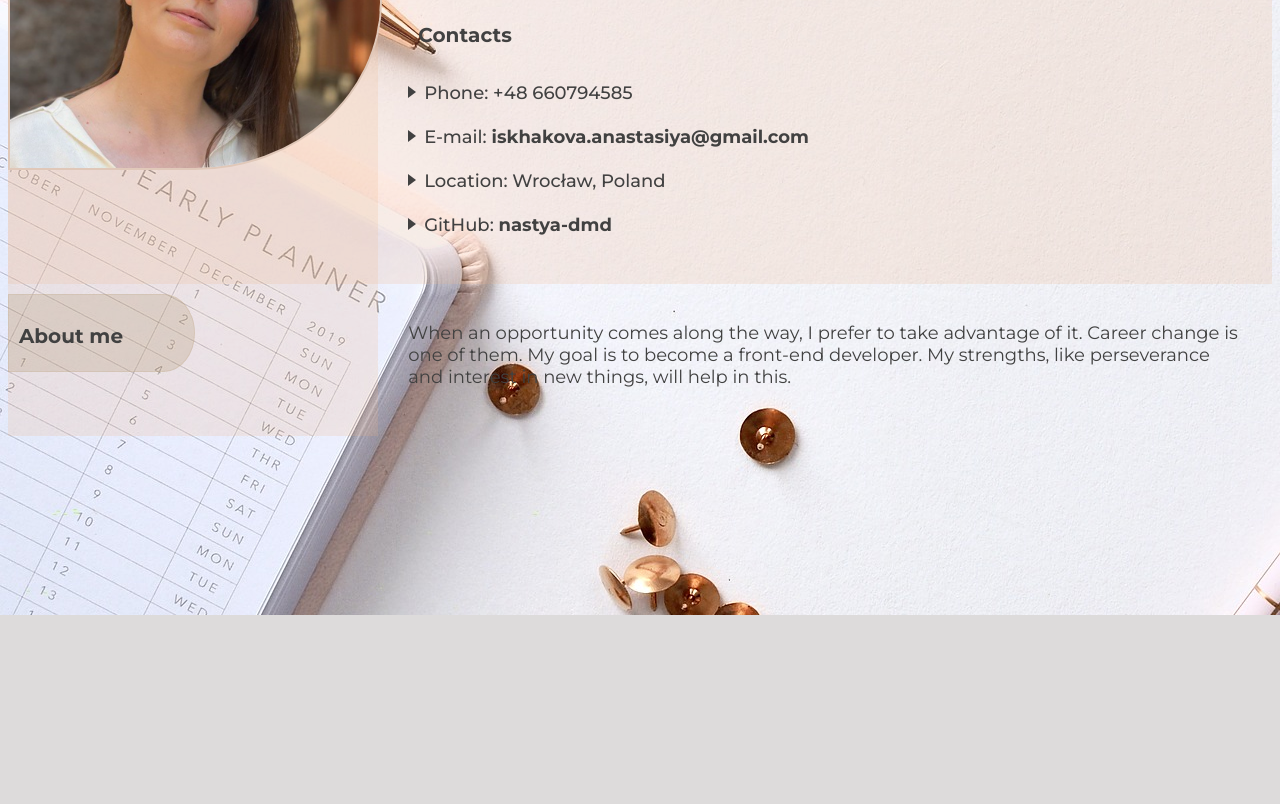
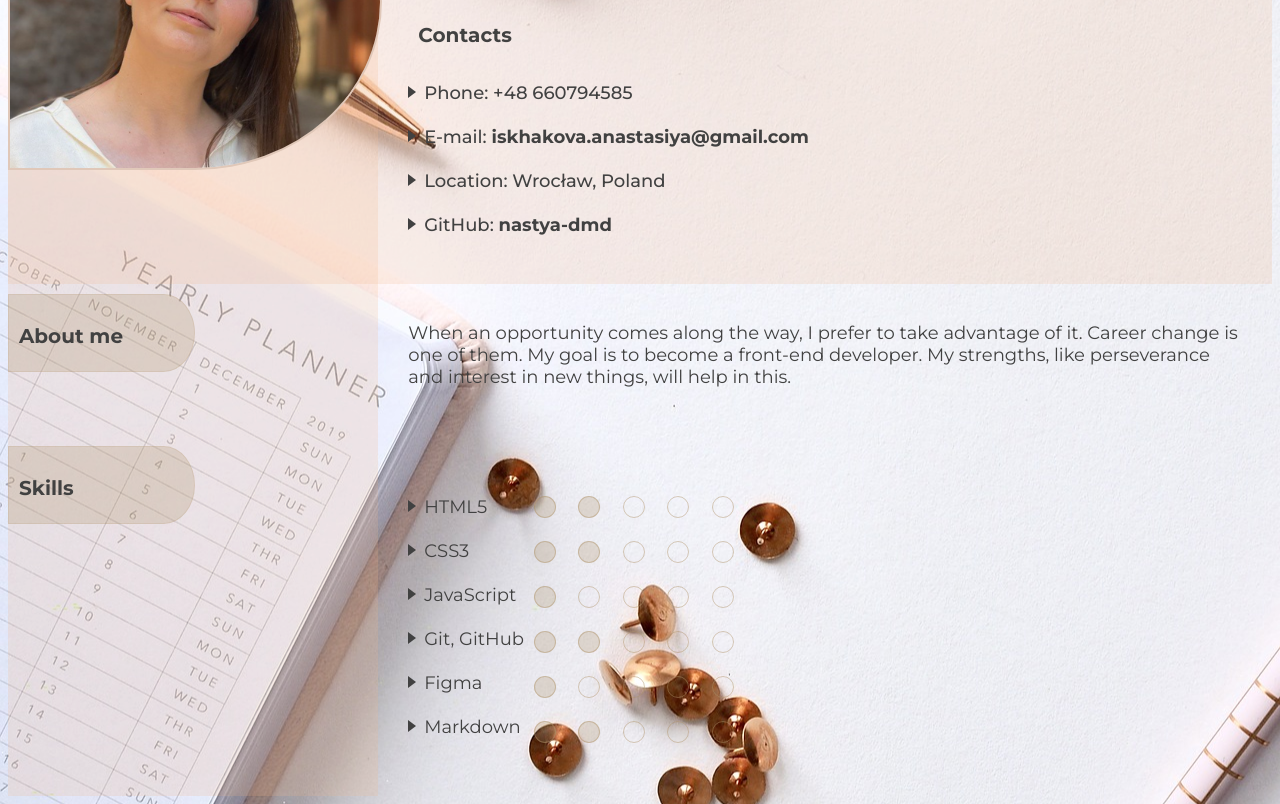
Before and after one commit to nastya-dmd/pre-rsschool-cv, a plain HTML site: page index.html in a window 1280 px wide. Shown: the part 185-989 px from the top of the page. Before the commit the page ends 800 px from the top, so only its background shows below. Drawn offline with Linux system fonts and the light colour scheme.

Commit message:
feat: add section Skills

```diff
--- a/index.html
+++ b/index.html
@@ -27,7 +27,7 @@
             </nav>
             <section>
                 <div>
-                    <h1>Anastasiya Dziamidcyk</h1>
+                    <h1>Anastasiya Dziamidchyk</h1>
                 </div>
                 <div class="contacts">
                     <h2>Contacts</h2>
@@ -61,6 +61,69 @@
                     new things, will help in this.</p>
             </div>
         </section>
+        <section class="row">
+            <div class="left" id="skills">
+                <div class="border">
+                    <h2>Skills</h2>
+                </div>
+            </div>
+            <div class="right">
+                <div class="right-container">
+                    <ul class="list">
+                        <li>HTML5 </li>
+                        <li>CSS3</li>
+                        <li>JavaScript</li>
+                        <li>Git, GitHub</li>
+                        <li>Figma</li>
+                        <li>Markdown </li>
+                    </ul>
+                    <div class="dots-container">
+                        <div class="dots-row">
+                            <div class="dots active"></div>
+                            <div class="dots active"></div>
+                            <div class="dots"></div>
+                            <div class="dots"></div>
+                            <div class="dots"></div>
+                        </div>
+                        <div class="dots-row">
+                            <div class="dots active"></div>
+                            <div class="dots active"></div>
+                            <div class="dots"></div>
+                            <div class="dots"></div>
+                            <div class="dots"></div>
+                        </div>
+                        <div class="dots-row">
+                            <div class="dots active"></div>
+                            <div class="dots"></div>
+                            <div class="dots"></div>
+                            <div class="dots"></div>
+                            <div class="dots"></div>
+                        </div>
+                        <div class="dots-row">
+                            <div class="dots active"></div>
+                            <div class="dots active"></div>
+                            <div class="dots"></div>
+                            <div class="dots"></div>
+                            <div class="dots"></div>
+                        </div>
+                        <div class="dots-row">
+                            <div class="dots active"></div>
+                            <div class="dots"></div>
+                            <div class="dots"></div>
+                            <div class="dots"></div>
+                            <div class="dots"></div>
+                        </div>
+                        <div class="dots-row">
+                            <div class="dots active"></div>
+                            <div class="dots active"></div>
+                            <div class="dots"></div>
+                            <div class="dots"></div>
+                            <div class="dots"></div>
+                        </div>
+                    </div>
+                </div>
+            </div>
+        </section>
     </main>
 </body>
 </html>
--- a/style.css
+++ b/style.css
@@ -192,3 +192,32 @@ h2 {
     width: 100%;
     height: 100%;
 }
+
+.right-container {
+    display: flex;
+}
+
+.dots-container {
+    display: flex;
+    flex-direction: column;
+    margin-top: 40px;
+}
+
+.dots-row {
+    width: 200px;
+    margin-bottom: 23px;
+    margin-left: 10px;
+    display: flex;
+    justify-content: space-between;
+}
+
+.dots {
+    width: 20px;
+    height: 20px;
+    border: 1px solid rgba(175, 147, 105, 0.459);
+    border-radius: 50%;
+}
+
+.dots.active {
+    background-color: rgba(175, 147, 105, 0.26);
+}
```
